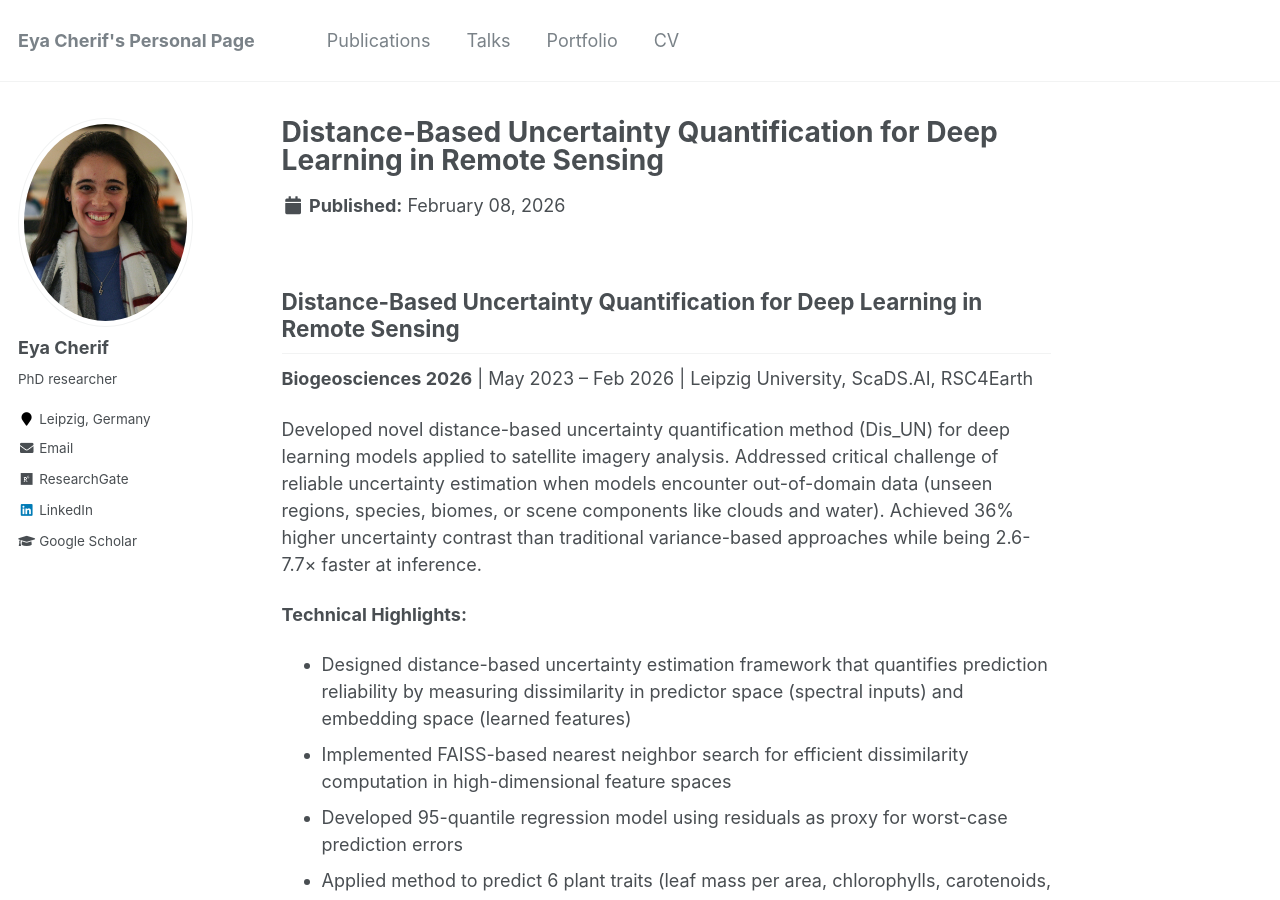
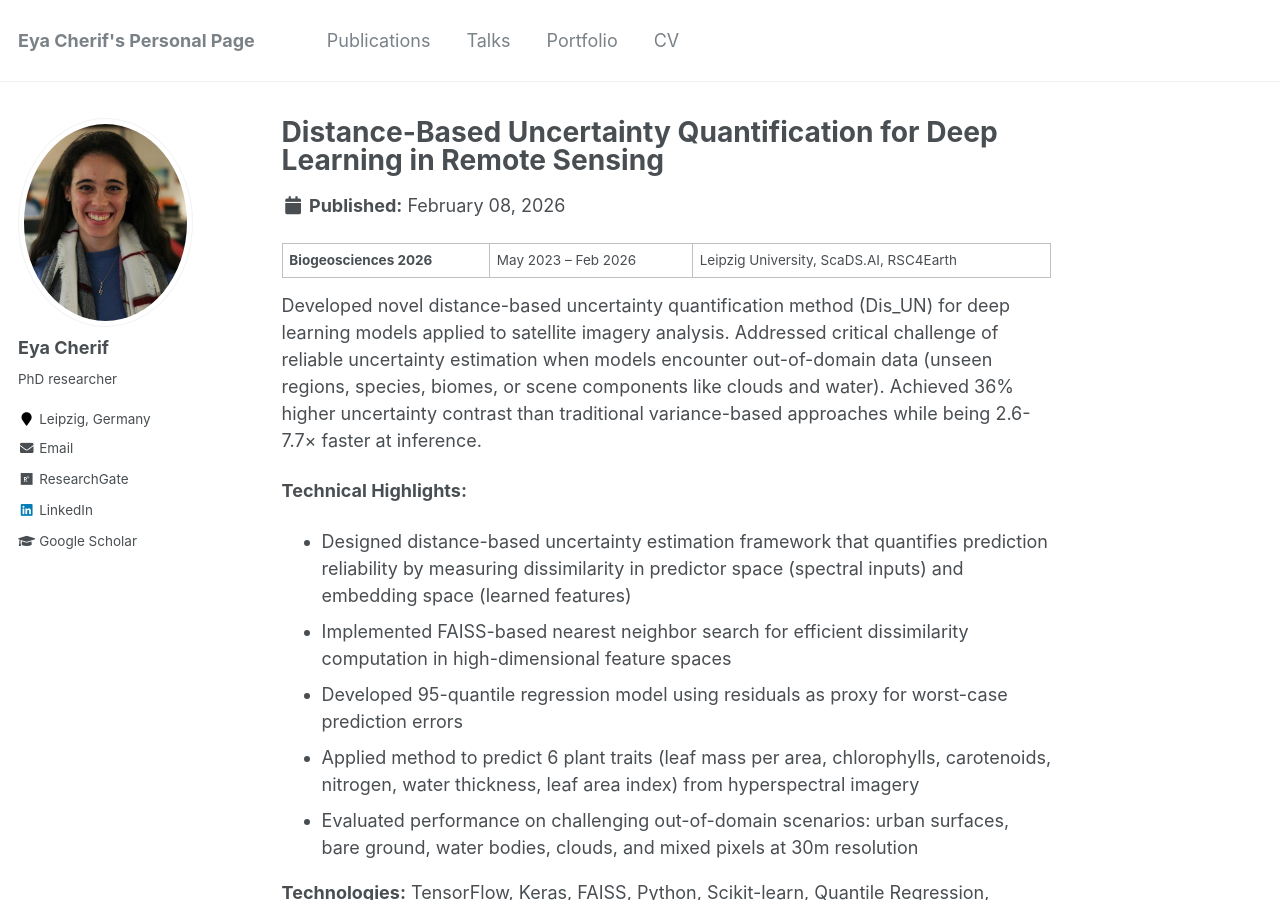
Before and after one commit to echerif18/echerif18.github.io, a Jekyll site: the page built from _portfolio/portfolio-2-uncertainty.md, in a window 1280 px wide and 900 px high. Built offline with Jekyll 4.4.1, drawn with Linux system fonts in a browser that asks for light colours.

Commit message:
Update portfolio-2-uncertainty.md

```diff
--- a/_portfolio/portfolio-2-uncertainty.md
+++ b/_portfolio/portfolio-2-uncertainty.md
@@ -3,7 +3,6 @@
 excerpt: "Biogeosciences 2026 | May 2023 – Feb 2026 | Leipzig University, ScaDS.AI, RSC4Earth"
 collection: portfolio
 ---
-## Distance-Based Uncertainty Quantification for Deep Learning in Remote Sensing
 **Biogeosciences 2026** | May 2023 – Feb 2026 | Leipzig University, ScaDS.AI, RSC4Earth
 
 Developed novel distance-based uncertainty quantification method (Dis_UN) for deep learning models applied to satellite imagery analysis. Addressed critical challenge of reliable uncertainty estimation when models encounter out-of-domain data (unseen regions, species, biomes, or scene components like clouds and water). Achieved 36% higher uncertainty contrast than traditional variance-based approaches while being 2.6-7.7× faster at inference.
```
